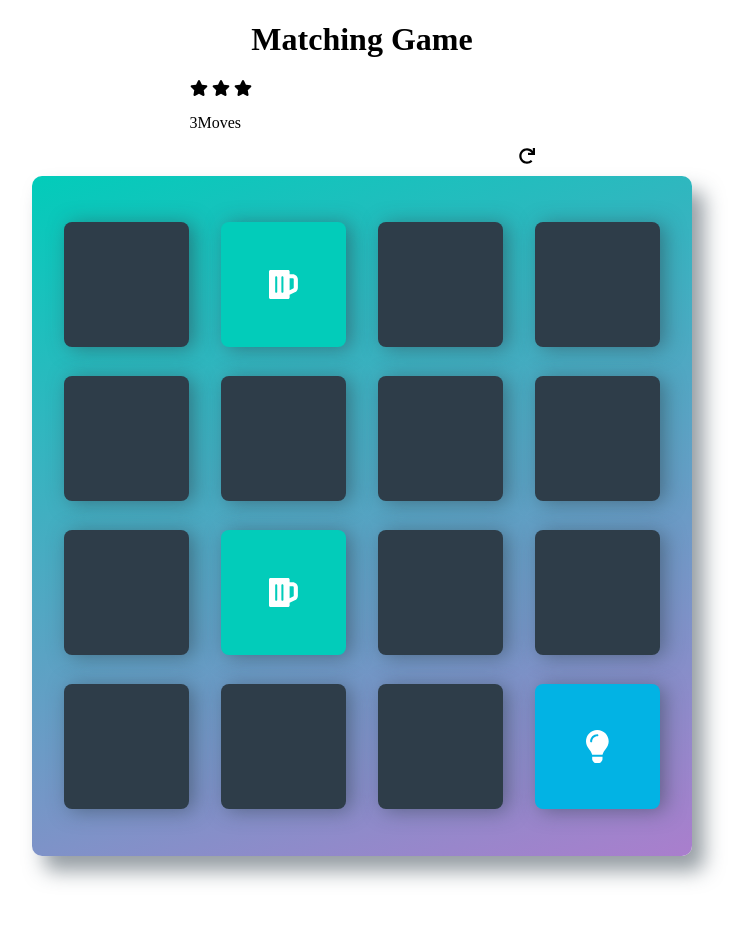
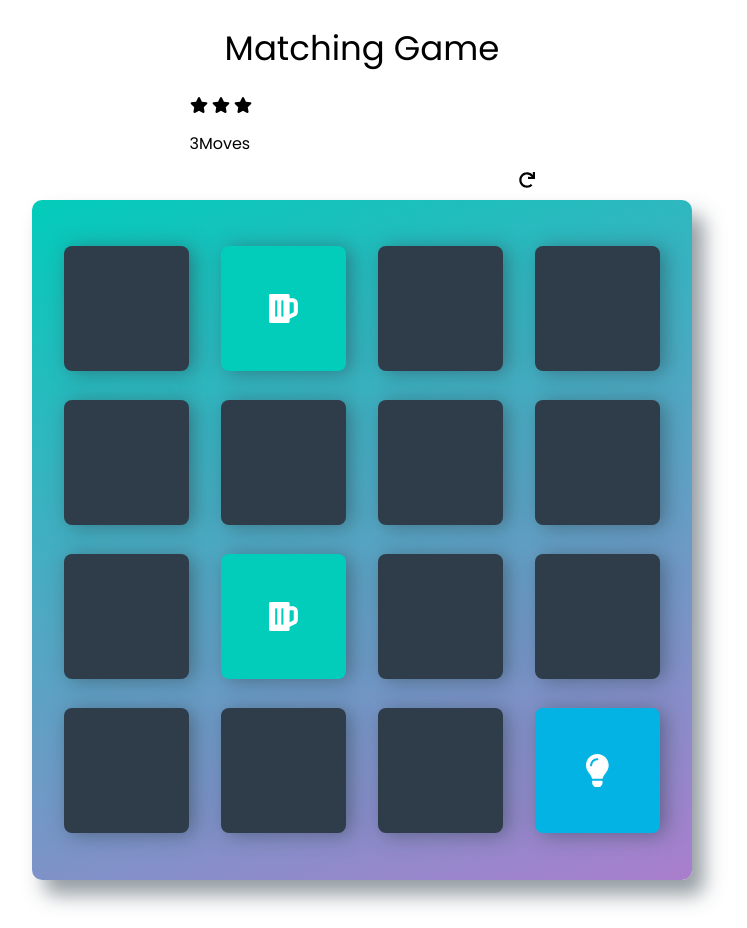
Before and after one commit to valeriakori/memory-game, a plain HTML site: page index.html in a window 1280 px wide. Shown: the whole page, without its empty margins (278-1025 px from the left). Before the commit the page ends 904 px from the top, so only its background shows below. Drawn offline with Linux system fonts and the light colour scheme.

Commit message:
style: added typoghrapy style
  - Added google font link
  - Styled the heading and paragraph

```diff
--- a/css/styles.css
+++ b/css/styles.css
@@ -21,7 +21,15 @@ body {
 /* ----------------- TYPOGRAPHY ----------------- */
 
 h1 {
-  /* Need to pick font */
+  font-family: 'Poppins', sans-serif;
+  font-size: 34px;
+  font-weight: 400;
+}
+
+p {
+  font-family: 'Poppins', sans-serif;
+  font-size: 16px;
+  font-weight: 400;
 }
 
 /* ----------------- LAYOUT ----------------- */
--- a/index.html
+++ b/index.html
@@ -3,6 +3,7 @@
 <head>
   <meta charset="utf-8">
   <title>Matching Game</title>
+  <link href="https://fonts.googleapis.com/css?family=Poppins:400,500" rel="stylesheet">
   <link rel="stylesheet" href="css/styles.css">
 </head>
 <body>
```
